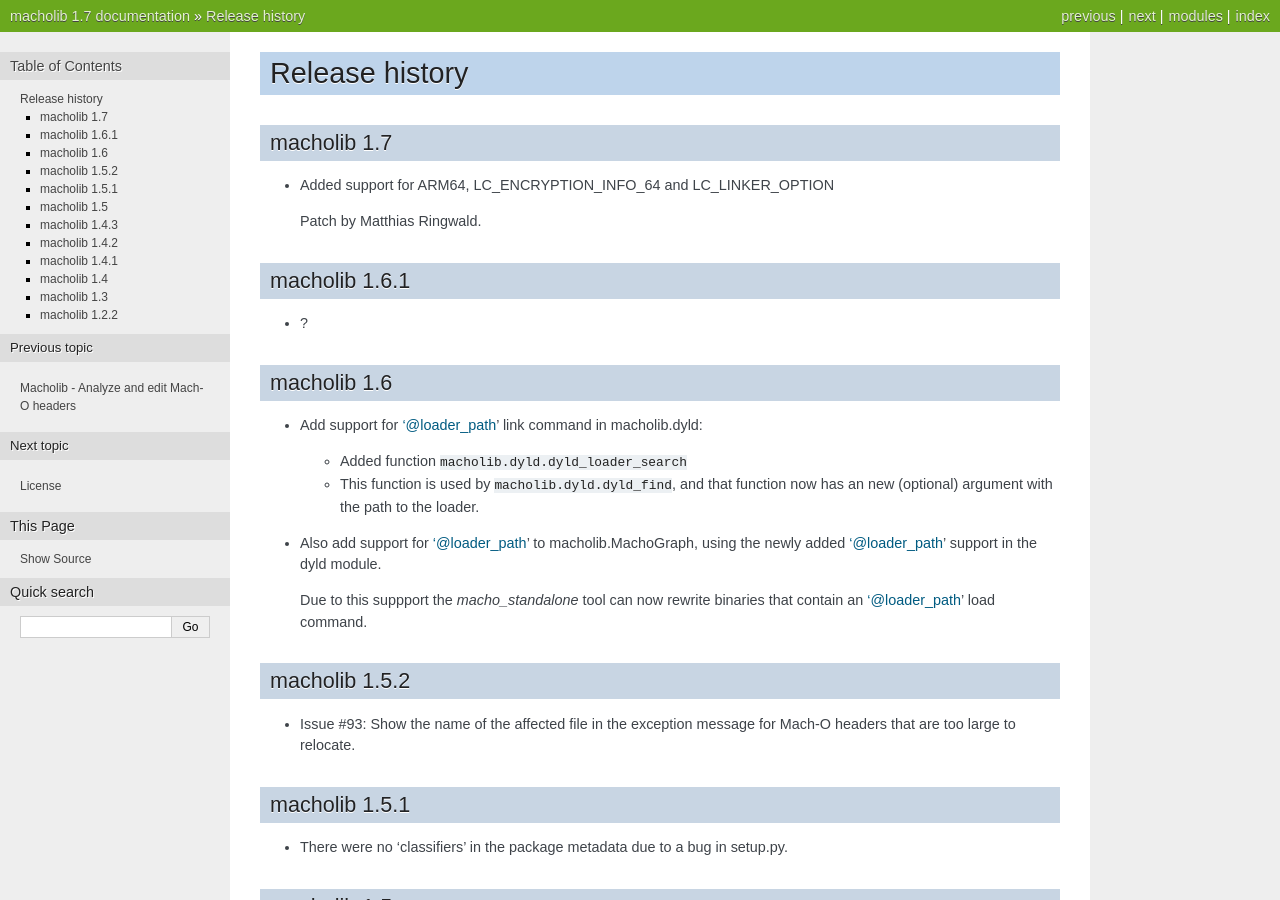
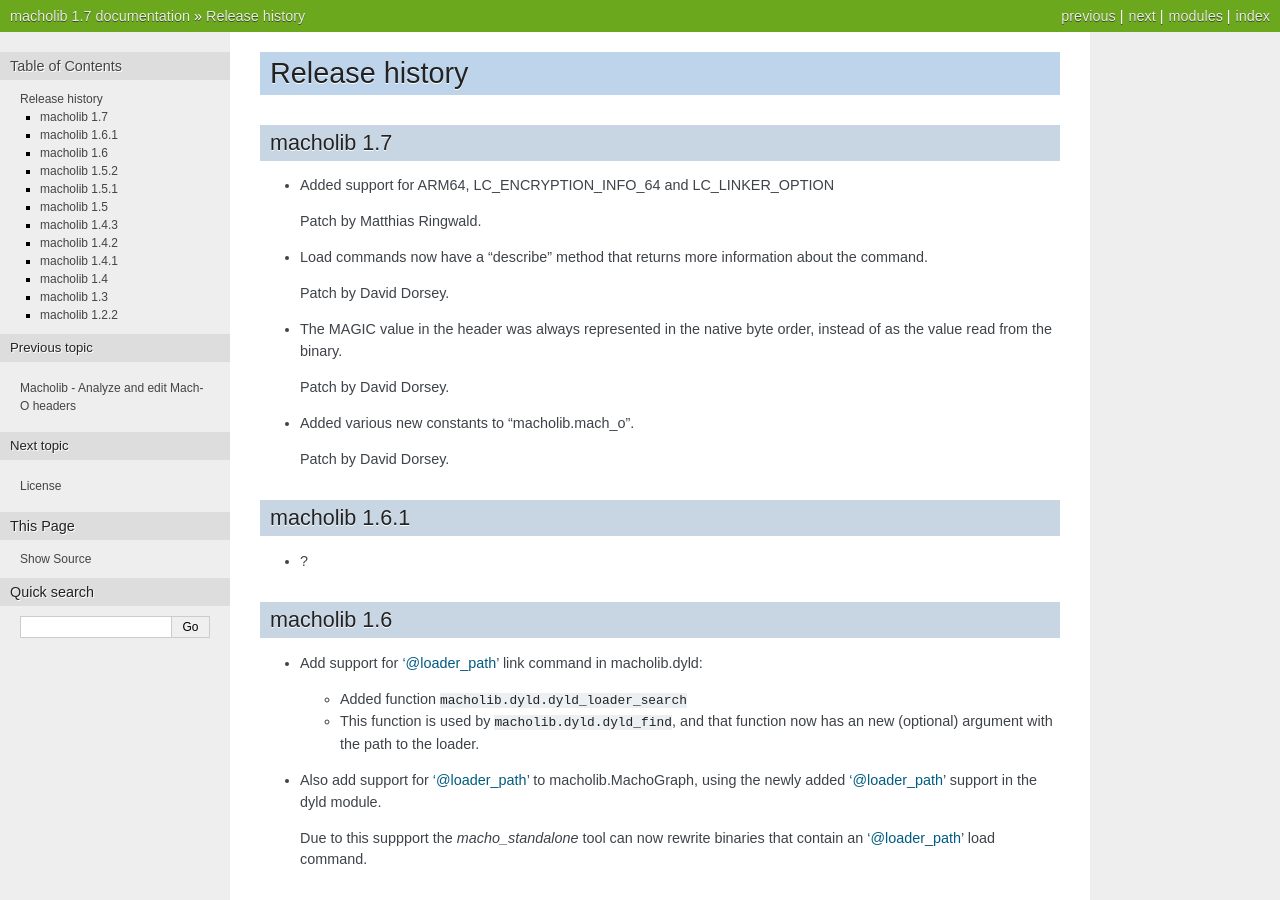
Before and after one commit to ronaldoussoren/macholib, a Sphinx documentation site: the page built from doc/changelog.rst, in a window 1280 px wide and 900 px high. Built offline with Sphinx 7.4.7, drawn with Linux system fonts in a browser that asks for light colours.

Commit message:
changelog update for a recent pull request

```diff
--- a/doc/changelog.rst
+++ b/doc/changelog.rst
@@ -7,6 +7,20 @@ macholib 1.7
 * Added support for ARM64, LC_ENCRYPTION_INFO_64 and LC_LINKER_OPTION
 
   Patch by Matthias Ringwald.
+
+* Load commands now have a "describe" method that returns more information
+  about the command.
+
+  Patch by David Dorsey.
+
+* The MAGIC value in the header was always represented in the native
+  byte order, instead of as the value read from the binary.
+
+  Patch by David Dorsey.
+
+* Added various new constants to "macholib.mach_o".
+
+  Patch by David Dorsey.
 
 macholib 1.6.1
 --------------
```
